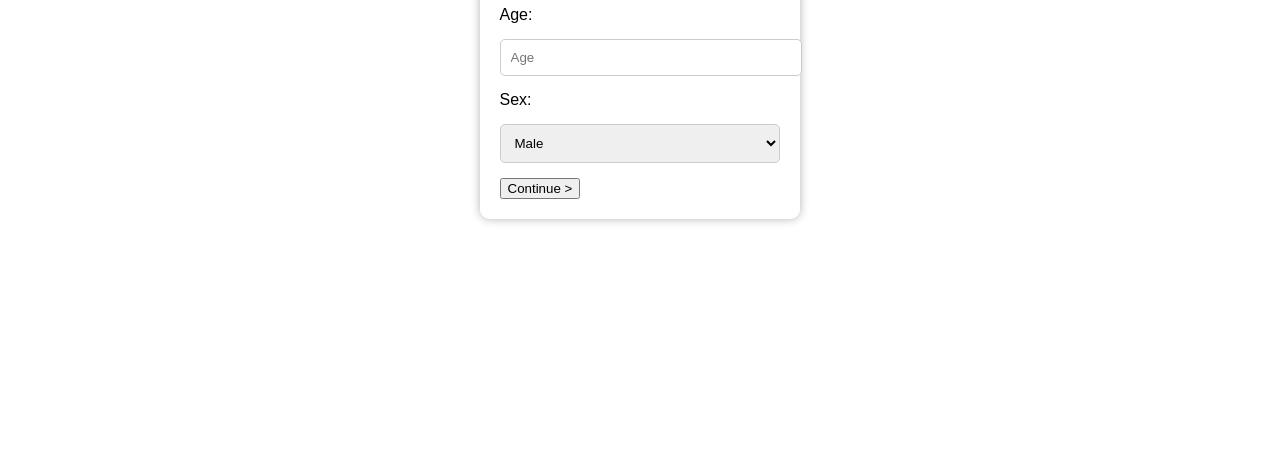
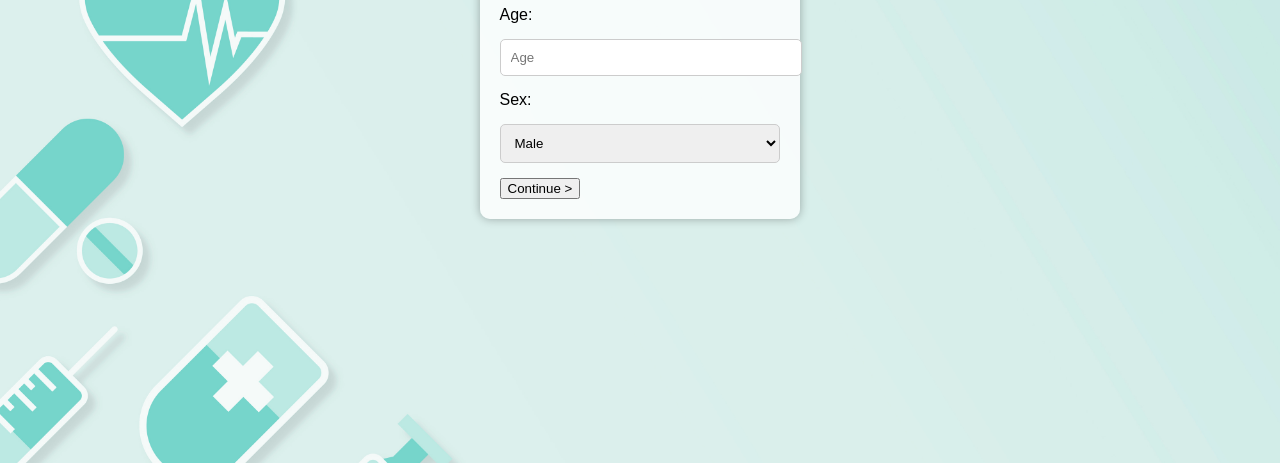
Before and after one commit to shreyasdhekane/SymptoGuide, a plain HTML site: page index.html in a window 1280 px wide. Shown: the part 337-800 px from the top of the page. Drawn offline with Linux system fonts and the light colour scheme.

Commit message:
Update index.html

```diff
--- a/index.html
+++ b/index.html
@@ -6,7 +6,7 @@
     <title>Symptom Checker</title>
     <style>
         body {
-            background-image: url('v870-tang-36.jpg'); /* Replace with your image file */
+            background-image: url('./images/v870-tang-36.jpg'); /* Replace with your image file */
             background-size: cover;
             background-repeat: no-repeat;
             font-family: Arial, sans-serif;
```
